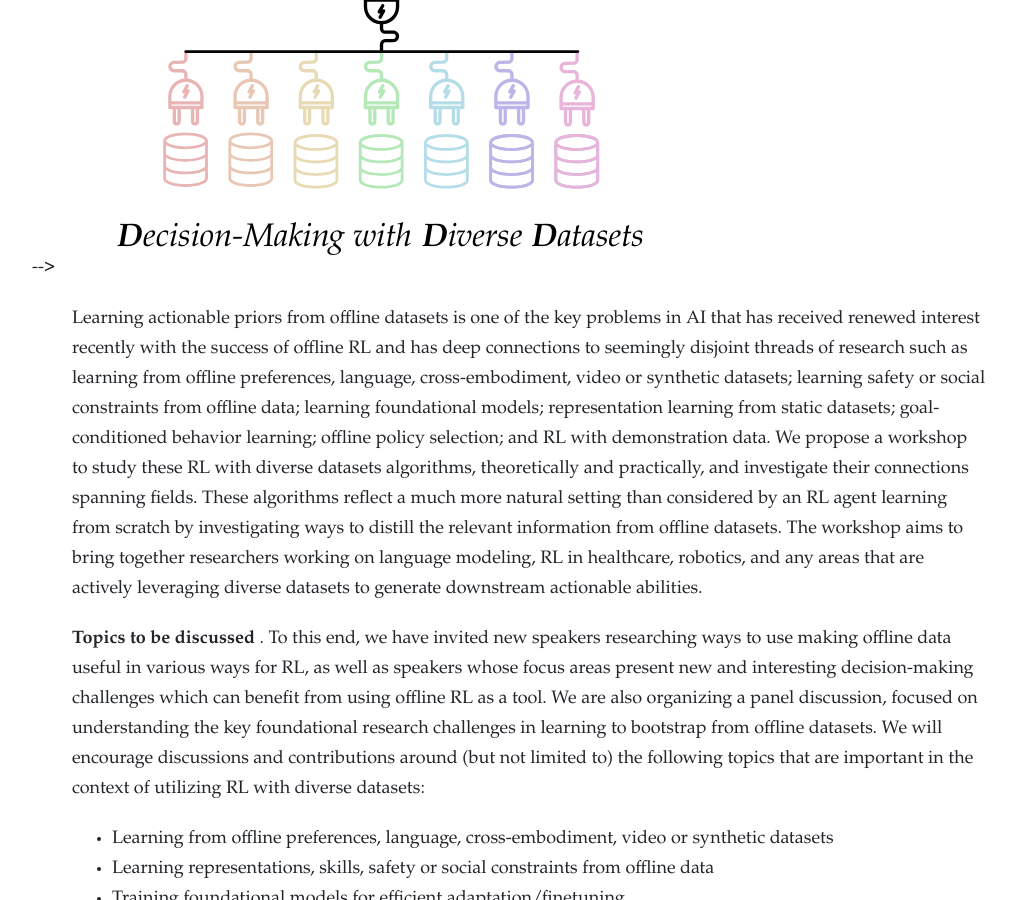
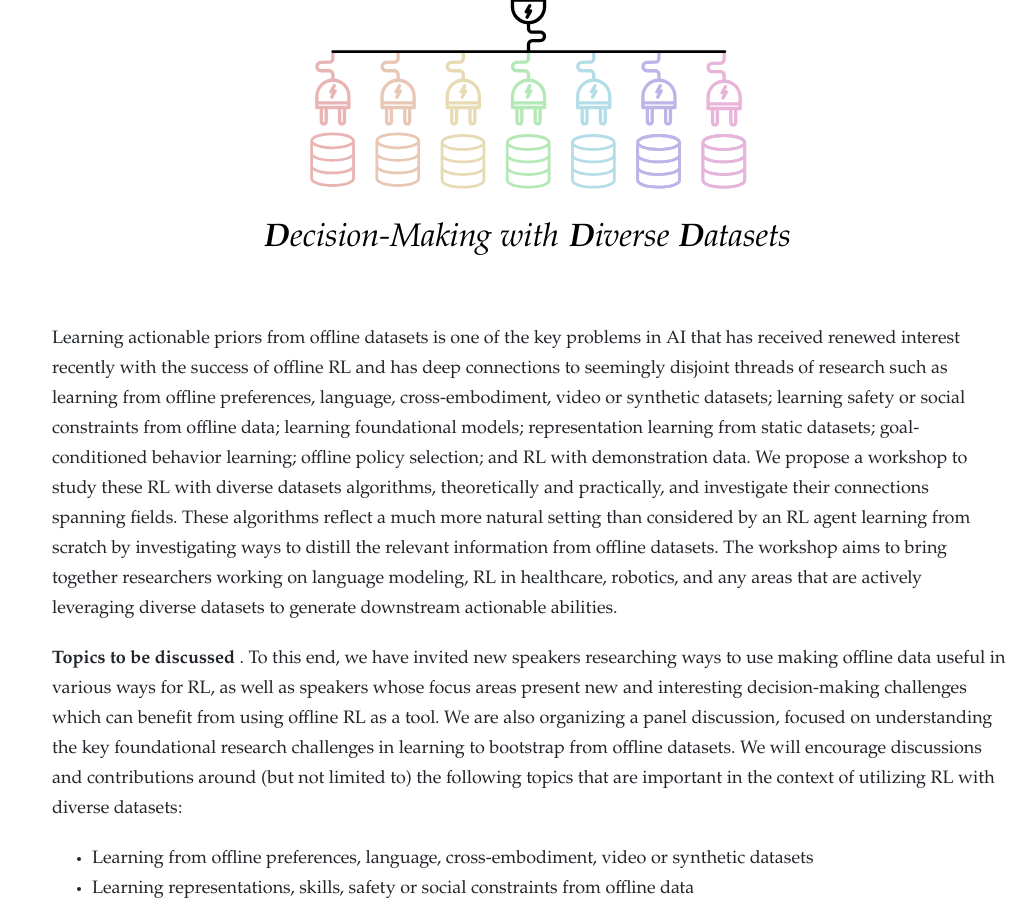
Before and after one commit to dmdd-workshop/dmdd-workshop.github.io, a Jekyll site: the page built from index.html, in a window 1280 px wide and 900 px high, scrolled down 515 px. Shown: the whole window, without its empty margins (111-1146 px from the left). Built offline with Jekyll 4.4.1, drawn with Linux system fonts in a browser that asks for light colours; nearby versions of some CDN libraries.

Commit message:
Update image

```diff
--- a/index.html
+++ b/index.html
@@ -4,14 +4,13 @@
 
 <!-- <figure>
     <center><img src="dmdd_ffig_2.png" style="width:65%"; /></center>
-    <!-- <figcaption style='text-align: center'><small>Source: <a href="https://ai.googleblog.com/2020/04/an-optimistic-perspective-on-offline.html">Google AI Blog </a></small></figcaption> -->
-</figure> -->
+<!-- </figure> -->
 
-<object data="dmdd_ffig.svg" type="image/svg+xml" style="width:65%";>
-	<center><img src="dmdd_ffig_2.png" style="width:65%"; /></center>
+<center><object data="dmdd_ffig.svg" type="image/svg+xml" style="width:65%";>
+	<img src="dmdd_ffig_2.png" style="width:65%"; />
   </object>
 
-<div class="row">
+<div class="row"></center>
 
 
 
```
